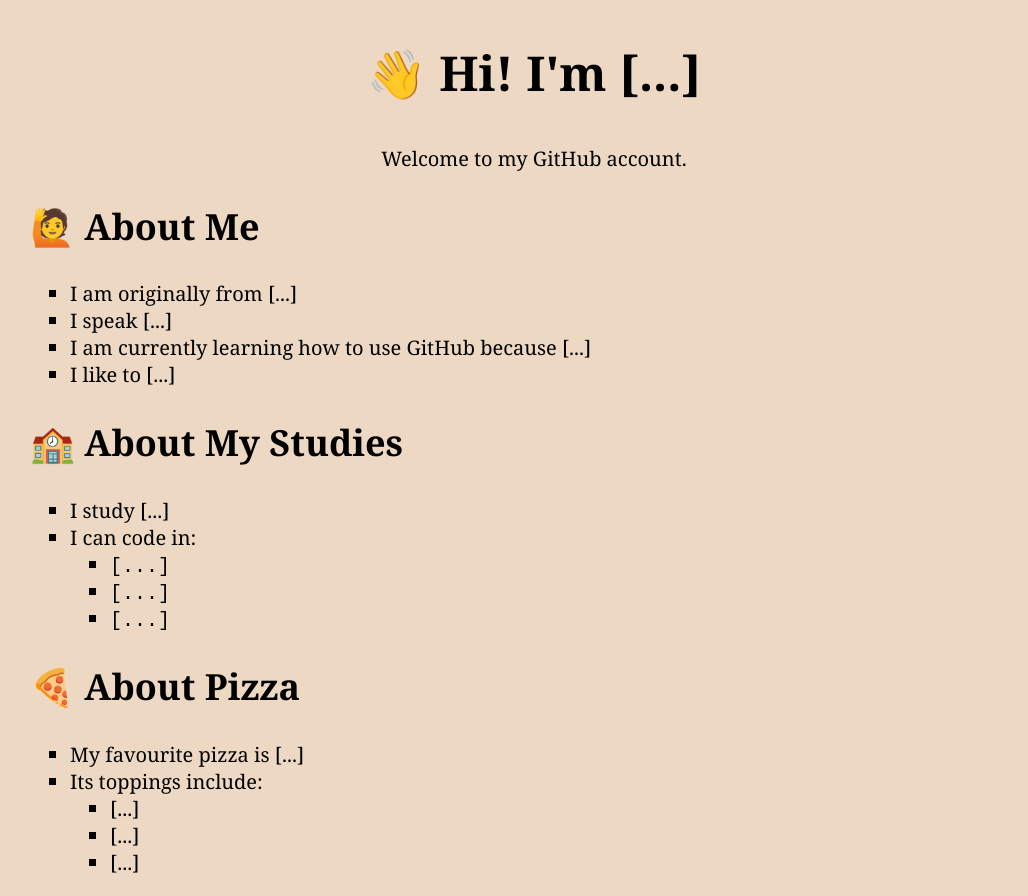
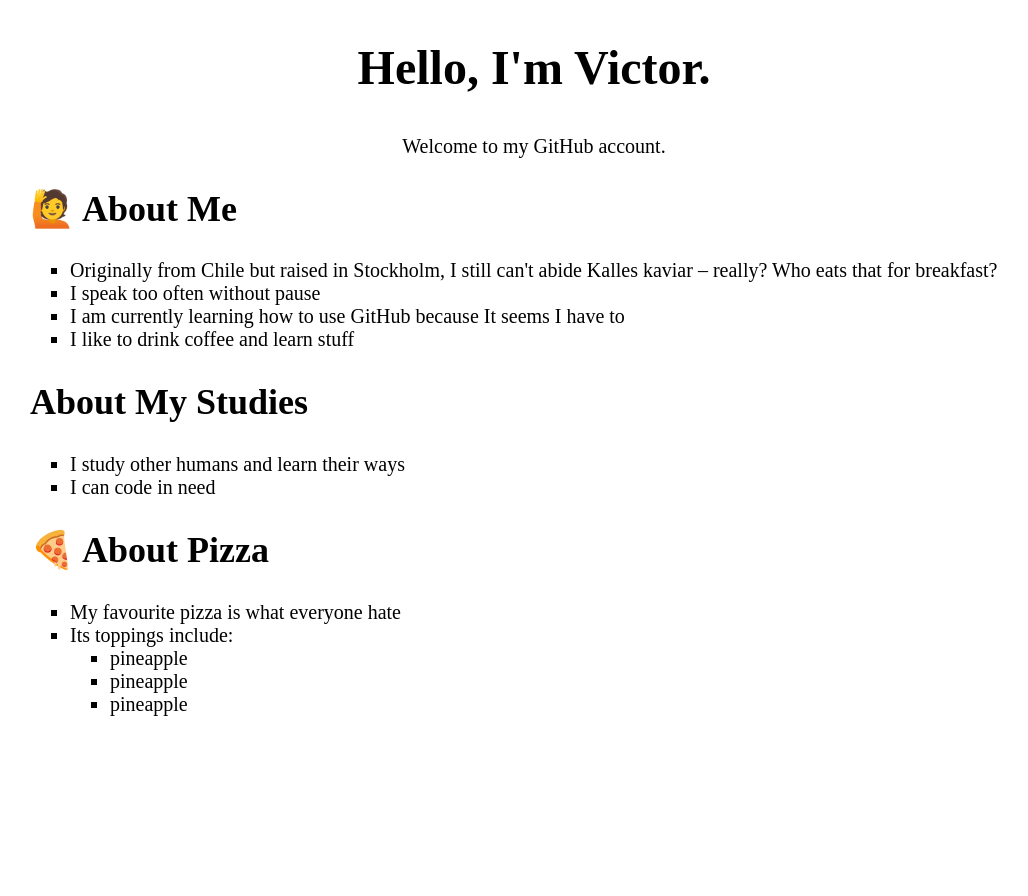
Before and after one commit to korsstygn/needlepoint, a plain HTML site: page index.html in a window 1280 px wide. Shown: the whole page, without its empty margins (106-1134 px from the left). After the commit the page ends 800 px from the top, so only its background shows below. Drawn offline with Linux system fonts and the light colour scheme.

Commit message:
first changes
yeah

```diff
--- a/css/style.css
+++ b/css/style.css
@@ -1,8 +1,16 @@
 /* Feel free to change me and make me your own! */
+<link rel="preconnect" href="https://fonts.googleapis.com">
+    <link rel="preconnect" href="https://fonts.gstatic.com" crossorigin>
+    <link
+        href="https://fonts.googleapis.com/css2?family=Inter:ital,wght@0,300;0,400;0,500;0,700;0,800;1,300;1,400;1,500;1,700;1,800&display=swap"
+        rel="stylesheet">
+    <link
+        href="https://fonts.googleapis.com/css2?family=Inter+Tight:ital,wght@0,500;0,700;0,900;1,500;1,700;1,900&display=swap"
+        rel="stylesheet">
 
 body {
-  background-color: #edd8c3;
-  font-family: Georgia, serif;
+  background-color: #FAFAFA;
+  font-family: Inter, sans-serif;
 }
 
 article {
--- a/index.html
+++ b/index.html
@@ -7,7 +7,7 @@
     </head>
     <body>
         <article>
-        <h1>&#128075; Hi! I'm [...]</h1>
+        <h1>Hello, I'm Victor.</h1>
         <p>
             Welcome to my GitHub account.
         </p>
@@ -15,34 +15,30 @@
         <article>
         <h2>&#128587; About Me</h2>
         <ul>
-            <li>I am originally from [...]</li>
-            <li>I speak [...]</li>
-            <li>I am currently learning how to use GitHub because [...]</li>
-            <li>I like to [...]</li>
+            <li>Originally from Chile but raised in Stockholm, I still can't abide Kalles kaviar – really? Who eats that for breakfast?</li>
+            <li>I speak too often without pause</li>
+            <li>I am currently learning how to use GitHub because It seems I have to</li>
+            <li>I like to drink coffee and learn stuff</li>
         </ul>
         </article>
         <article>
-        <h2>&#127979; About My Studies </h2>
+        <h2>About My Studies </h2>
         <ul>
-            <li>I study [...]</li>
-            <li>I can code in:
-                <ul>
-                    <li><code>[...]</code></li>
-                    <li><code>[...]</code></li>
-                    <li><code>[...]</code></li>
-                </ul>
+            <li>I study other humans and learn their ways</li>
+            <li>I can code in need
+
             </li>
         </ul>
         </article>
         <article>
         <h2>&#127829; About Pizza</h2>
         <ul>
-            <li>My favourite pizza is [...]</li>
+            <li>My favourite pizza is what everyone hate</li>
             <li>Its toppings include:
                 <ul>
-                    <li>[...]</li>
-                    <li>[...]</li>
-                    <li>[...]</li>
+                    <li>pineapple</li>
+                    <li>pineapple</li>
+                    <li>pineapple</li>
                 </ul>
             </li>
         </ul>
```
